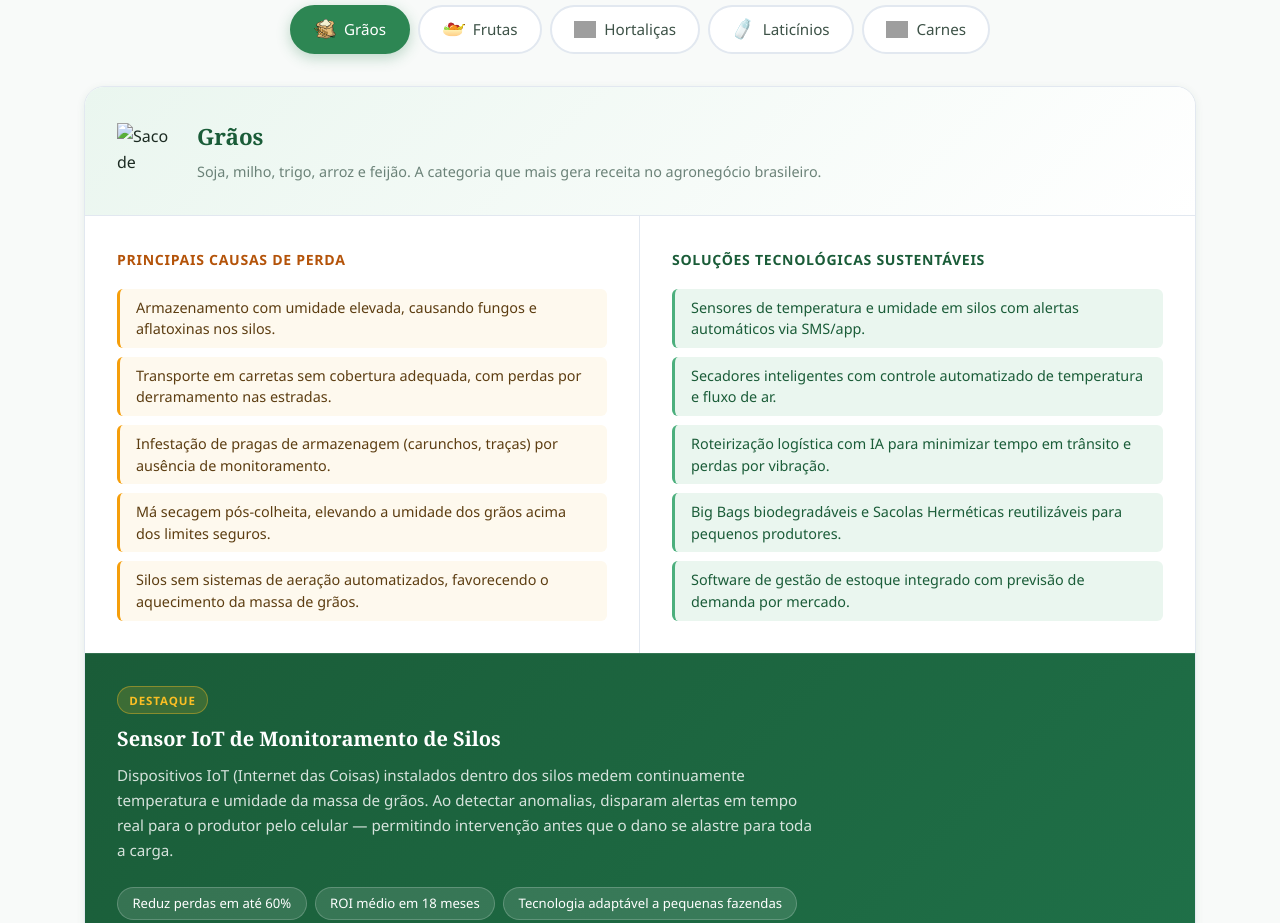
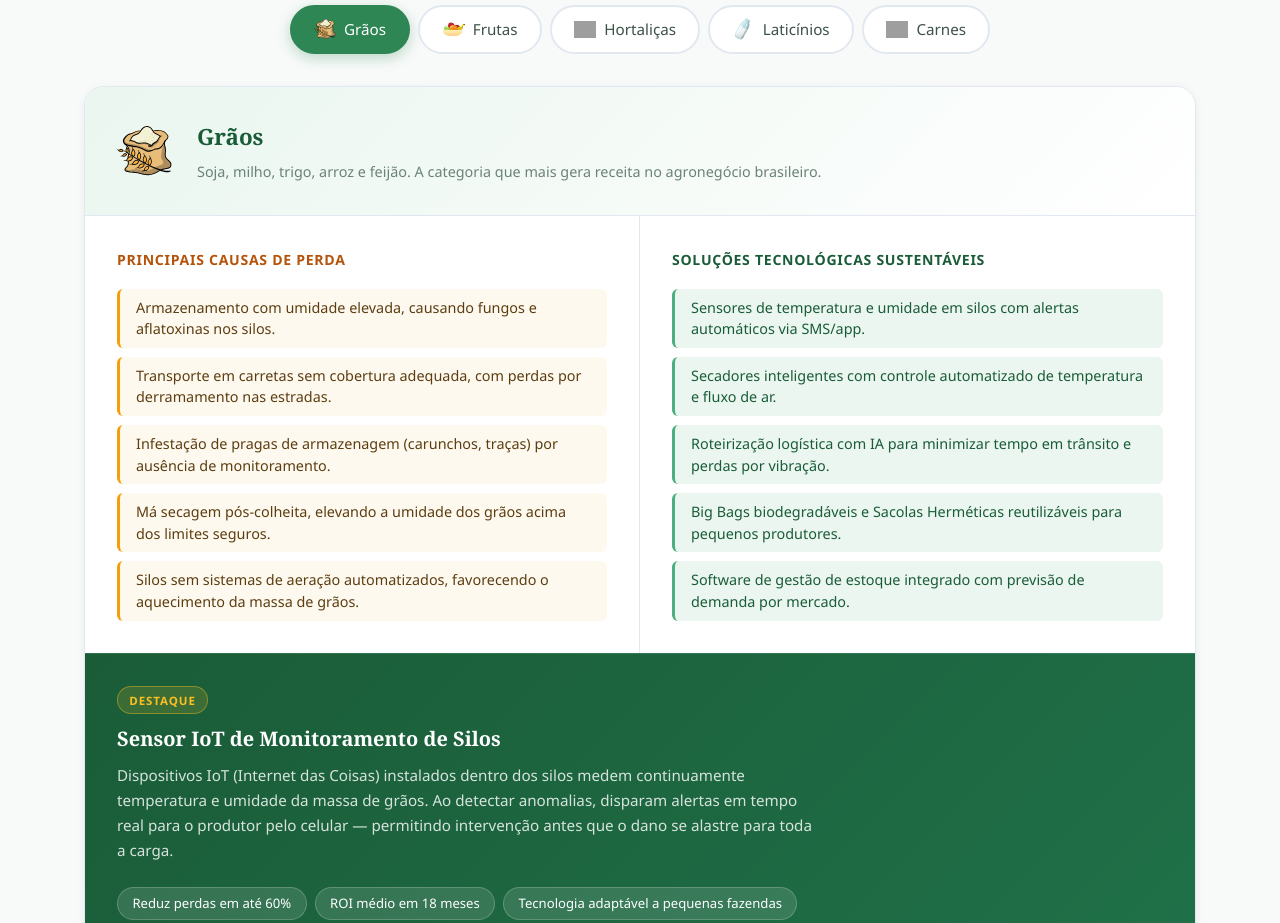
Before and after one commit to juliawonchicki/Agrinho2026, a plain HTML site: page index.html in a window 1280 px wide. Shown: the part 2200-3123 px from the top of the page. Drawn offline with Linux system fonts and the light colour scheme; grey boxes are pictures that could not be loaded.

Commit message:
versão final

```diff
--- a/script.js
+++ b/script.js
@@ -4,7 +4,7 @@
 const CULTURAS = {
   graos: {
     nome: "Grãos",
-    imgSrc: "img/prototipo/graos.svg",
+    imgSrc: "img/graos.svg",
     imgAlt: "Saco de grãos",
     descricao: 'Soja, milho, trigo, arroz e feijão. A categoria que mais gera receita no agronegócio brasileiro.',
     taxaDesperdicio: 0.12,
@@ -38,7 +38,7 @@ const CULTURAS = {
 
   frutas: {
     nome: "Frutas",
-    imgSrc: "img/prototipo/frutas.svg",
+    imgSrc: "img/frutas.svg",
     imgAlt: "Cesto de frutas",
     descricao: "Laranja, banana, maçã, manga, morango e demais frutas frescas de alta perecibilidade.",
     taxaDesperdicio: 0.38,
@@ -72,7 +72,7 @@ const CULTURAS = {
 
   hortalicas: {
     nome: "Hortaliças",
-    imgSrc: "img/prototipo/hortalicas.svg",
+    imgSrc: "img/hortalicas.svg",
     imgAlt: "Salada de hortaliças",
     descricao: "Alface, tomate, cenoura, beterraba, pimentão e demais vegetais frescos de alta rotatividade.",
     taxaDesperdicio: 0.45,
@@ -106,7 +106,7 @@ const CULTURAS = {
 
   laticinios: {
     nome: "Laticínios",
-    imgSrc: "img/prototipo/laticinios.svg",
+    imgSrc: "img/laticinios.svg",
     imgAlt: "Jarra de leite",
     descricao: "Leite fluido, queijos, iogurtes e manteiga. Produtos com cadeia do frio crítica e prazos curtos.",
     taxaDesperdicio: 0.2,
@@ -140,7 +140,7 @@ const CULTURAS = {
 
   carnes: {
     nome: 'Carnes',
-    imgSrc: "img/prototipo/carnes.svg",
+    imgSrc: "img/carnes.svg",
     imgAlt: "Carne bovina",
     descricao: 'Carne bovina, suína, de frango e pescados. Alta densidade proteica e cadeia logística complexa.',
     taxaDesperdicio: 0.22,
--- a/style.css
+++ b/style.css
@@ -1444,13 +1444,9 @@ select:focus-visible {
 }
 
 /* MODO ALTO CONTRASTE */
-/* remove decorações de fundo (gradientes, círculos, pontilhados) */
+/* remove decorações de fundo (gradientes, círculos) */
 body.alto-contraste .hero-bg-decor,
-body.alto-contraste .decor-circle,
-body.alto-contraste .decor-dots,
-body.alto-contraste .problema-card::before,
-body.alto-contraste .simulador-section::before,
-body.alto-contraste .sobre-card-visual::before {
+body.alto-contraste .decor-circle {
   display: none !important;
 }
 
```
Also changed, not shown: index.html (+0 -1 lines).
